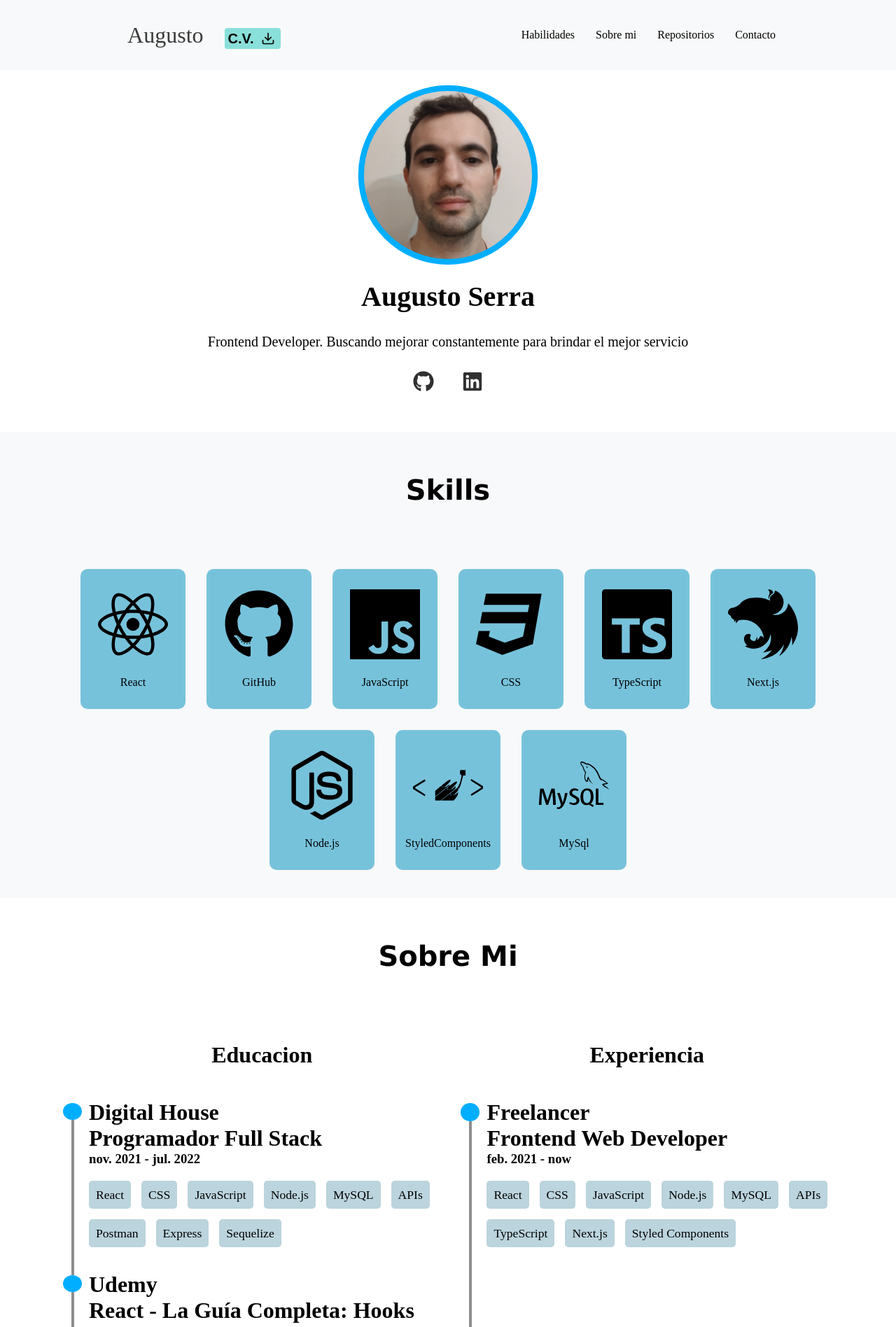
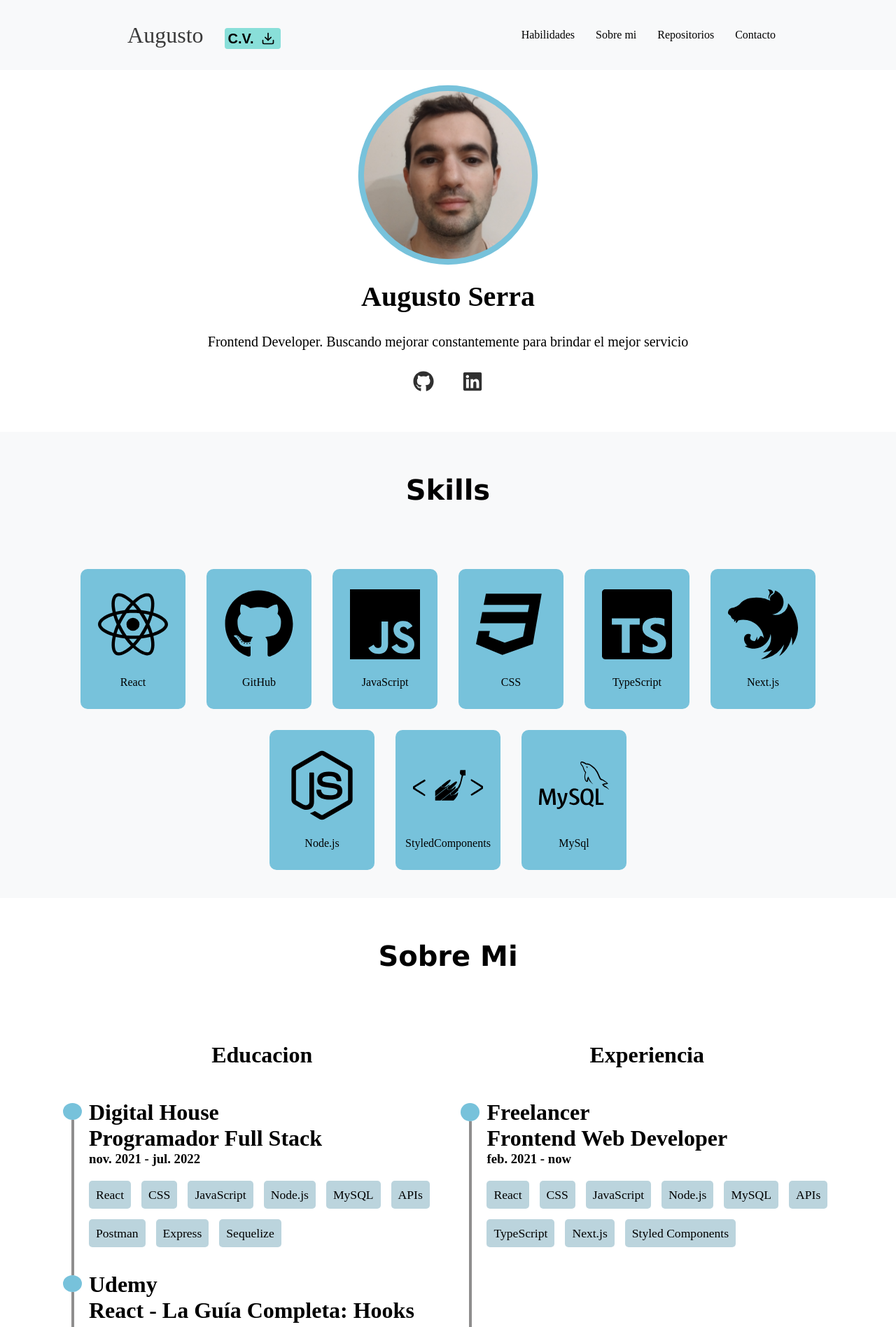
Before and after one commit to SerraAugusto/PaginaWeb, a Next.js app: page / in a window 1280 px wide. Shown: the top 1896 px of the page at 70% size. Built offline with nearby package versions, Linux system fonts and the light colour scheme.

Commit message:
font contact me

```diff
--- a/src/app/components/aboutMe/DotAndLineBar.tsx
+++ b/src/app/components/aboutMe/DotAndLineBar.tsx
@@ -8,7 +8,7 @@ const DotStyle = styled.div`
   justify-content: center;
   width: 27px;
   height: 27px;
-  background-color: #00aeff;
+  background-color: #77c2db;
   border-radius: 50%;
 
 `
--- a/src/app/components/contactMe/ContactMe.tsx
+++ b/src/app/components/contactMe/ContactMe.tsx
@@ -56,8 +56,10 @@ width: 100%;
       }
     }
 
-    label {
+    h3 {
       margin-top: 1rem;
+
+
     }
 
     input[type="submit"] {
@@ -111,11 +113,11 @@ export default  function ContactMe ( ) {
       <ContainerForm>
     <StyledContactForm>
       <form ref={form} onSubmit={sendEmail}>
-        <label>Name</label>
+        <h3>Nombre</h3>
         <input type="text" name="user_name" />
-        <label>Email</label>
+        <h3>Email</h3>
         <input type="email" name="user_email" />
-        <label>Message</label>
+        <h3>Mensage</h3>
         <textarea name="message" />
         <input type="submit" value="Send" />
       </form>
--- a/src/app/components/landingSpace/LandingSpace.tsx
+++ b/src/app/components/landingSpace/LandingSpace.tsx
@@ -31,7 +31,7 @@ const ShadowBorder = styled.div`
   clip-path: circle(40%);
   object-fit: cover;
   width: 340px;
-  background-color: #00aeff;
+  background-color: #77c2db;
 justify-content: center;
   `
 
--- a/src/app/components/layouts/Header.tsx
+++ b/src/app/components/layouts/Header.tsx
@@ -1,4 +1,4 @@
-import React, { useState, useRef, useEffect } from 'react';
+import React from 'react';
 import styled from 'styled-components'
 import BurguerMenu from '../common/BurguerMenu';
 import { motion } from "framer-motion";
```
